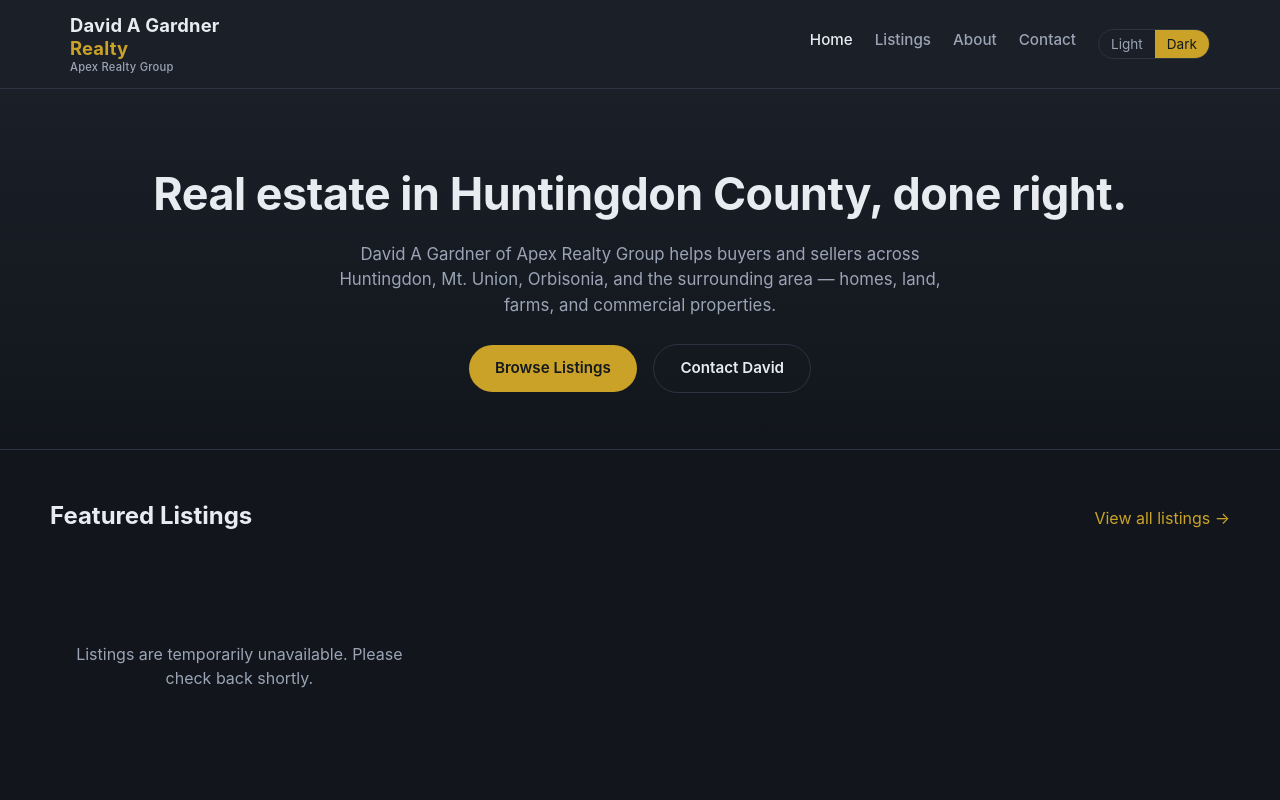
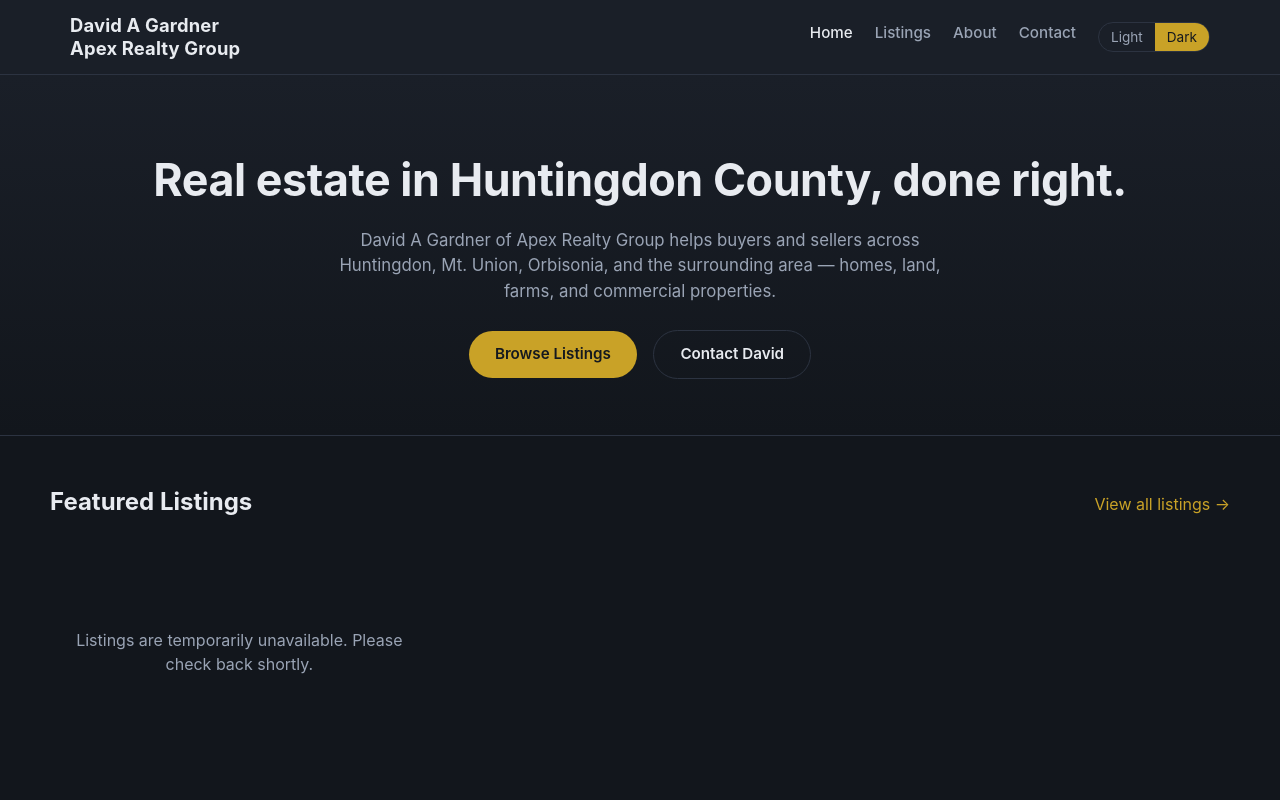
Before and after one commit to acb5764/DAGRealty, a plain HTML site: page index.html in a window 1280 px wide. Shown: the top 800 px of the page. Drawn offline with Linux system fonts and the light colour scheme; no server answers.

Commit message:
Make header brand match footer/about page: equal-size stacked lines
The top-of-page logo still had "David A Gardner" bold/large with
"Apex Realty Group" shrunk into a tiny caption underneath, since the
earlier pass only fixed the footer, contact page, and about page.
Now both lines use the same size/weight in the header too.

```diff
--- a/css/style.css
+++ b/css/style.css
@@ -94,23 +94,15 @@
 .site-header .brand {
   display: flex;
   flex-direction: column;
-  font-weight: 700;
-  font-size: 1.15rem;
-  color: var(--text);
   letter-spacing: 0.01em;
   white-space: nowrap;
   line-height: 1.25;
 }
 
-.site-header .brand span {
-  color: var(--accent);
-}
-
-.site-header .brand small {
-  font-weight: 500;
-  font-size: 0.7rem;
-  color: var(--text-muted);
-  letter-spacing: 0.02em;
+.site-header .brand .line {
+  font-weight: 700;
+  font-size: 1.15rem;
+  color: var(--text);
 }
 
 .site-header nav {
--- a/js/components.js
+++ b/js/components.js
@@ -22,7 +22,7 @@
       this.innerHTML =
         '<header class="site-header">' +
         '<div class="bar">' +
-        '<a class="brand" href="index.html">David A Gardner <span>Realty</span><small>Apex Realty Group</small></a>' +
+        '<a class="brand" href="index.html"><span class="line">David A Gardner</span><span class="line">Apex Realty Group</span></a>' +
         '<button class="nav-toggle" data-nav-toggle aria-label="Toggle navigation" aria-expanded="false">☰</button>' +
         "<nav>" +
         navHtml +
```
